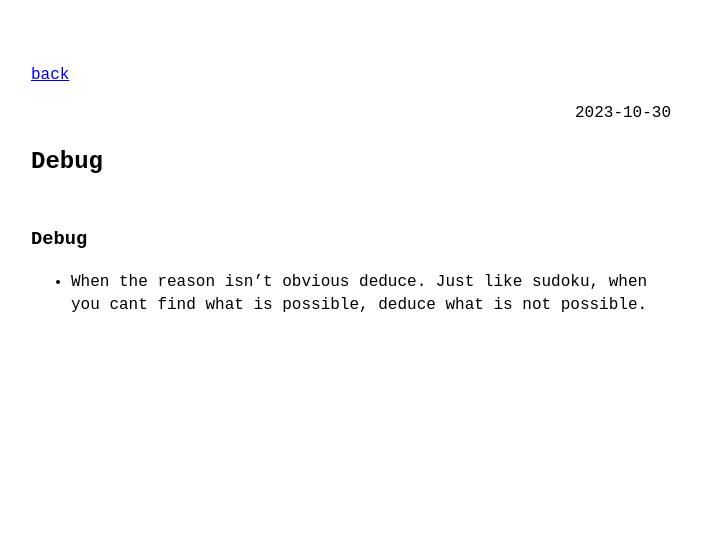
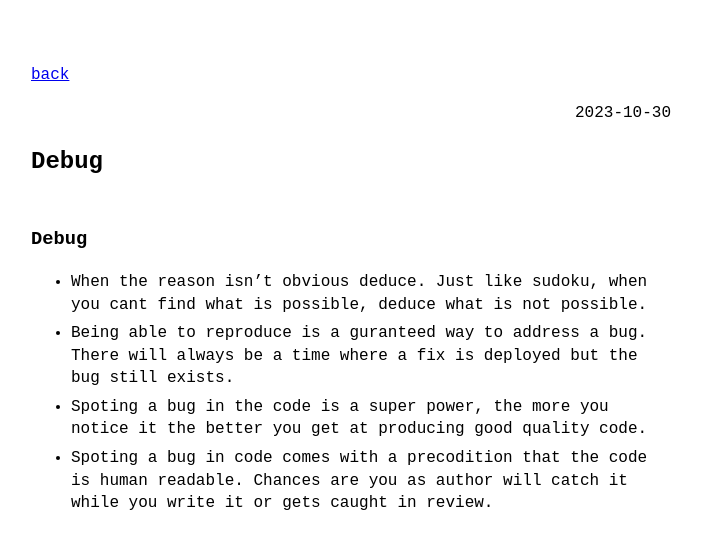
Before and after one commit to VallarasuS/Vallarasu.in, a Jekyll site: the page built from docs/_posts/2023-10-30-debug.md, in a window 1280 px wide. Shown: the top 549 px of the page, without its empty margins (289-991 px from the left). Built offline with Jekyll 4.4.1, drawn with Linux system fonts in a browser that asks for light colours.

Commit message:
Update 2023-10-30-debug.md

```diff
--- a/docs/_posts/2023-10-30-debug.md
+++ b/docs/_posts/2023-10-30-debug.md
@@ -6,3 +6,6 @@ category: Code
 ### Debug
 
 - When the reason isn't obvious deduce. Just like sudoku, when you cant find what is possible, deduce what is not possible.
+- Being able to reproduce is a guranteed way to address a bug. There will always be a time where a fix is deployed but the bug still exists.
+- Spoting a bug in the code is a super power, the more you notice it the better you get at producing good quality code.
+- Spoting a bug in code comes with a precodition that the code is human readable. Chances are you as author will catch it while you write it or gets caught in review.
```
